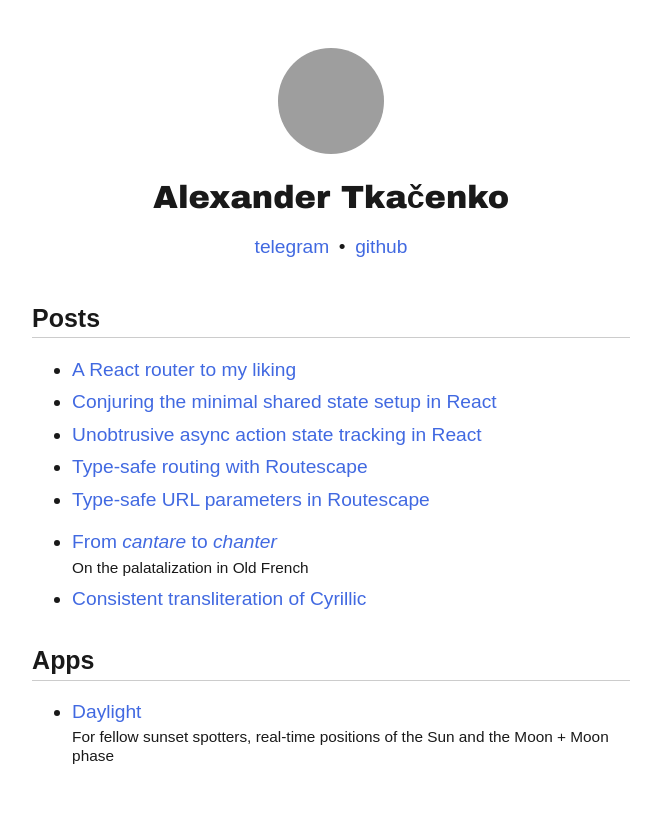
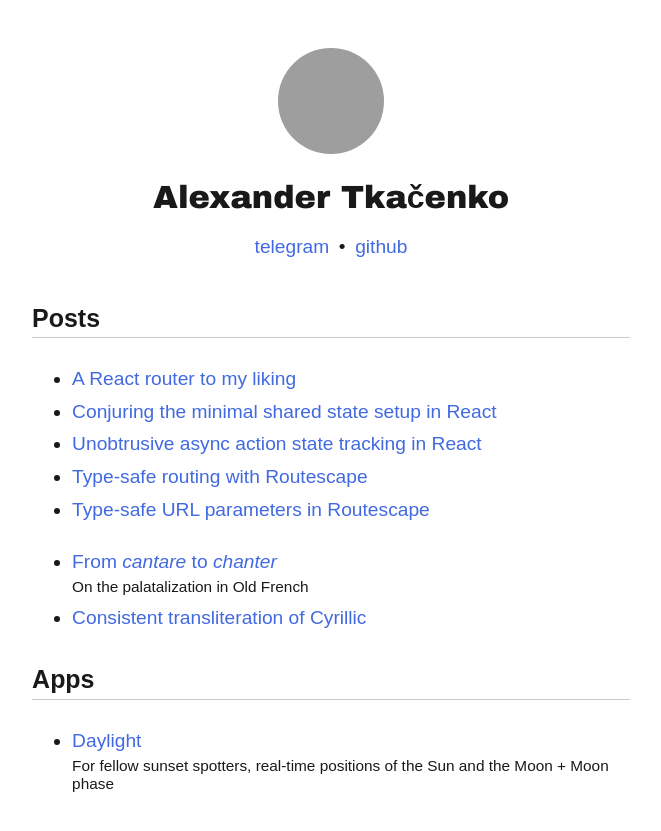
Before and after one commit to axtk/axtk.github.io, a Jekyll site: the page built from index.html, in a window 1280 px wide. Shown: the top 831 px of the page, without its empty margins (309-970 px from the left). Built offline with Jekyll 4.4.1, drawn with Linux system fonts in a browser that asks for light colours; grey boxes are pictures that could not be loaded.

Commit message:
update index list margins

```diff
--- a/assets/index.css
+++ b/assets/index.css
@@ -18,6 +18,10 @@ main {
     flex-direction: column;
     justify-content: center;
     box-sizing: border-box;
+}
+ul {
+    margin-top: 1.5em;
+    margin-bottom: 1.5em;
 }
 li {
     line-height: 1.2;
```
